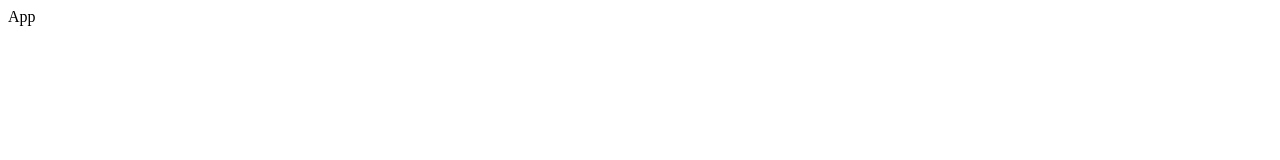
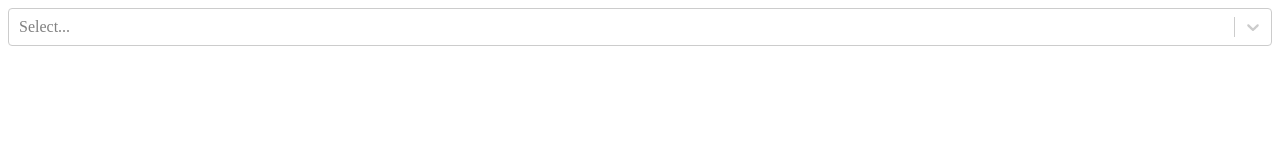
Before and after one commit to NazarDzneladze/react-budget-app, a React (Create React App) app: page / in a window 1280 px wide. Shown: the top 160 px of the page. Built offline with nearby package versions, Linux system fonts and the light colour scheme.

Commit message:
feat(p_4):add CurrencyContext.tsx, some interfaces and  emun. Also add CustomSelect componenet and a few folders for another components

```diff
--- a/src/App.tsx
+++ b/src/App.tsx
@@ -1,5 +1,10 @@
 import React from "react";
+import { CustomSelelct } from "./components/CustomSelect/CustomSelelct";
 
 export const App = () => {
-  return <div>App</div>;
+  return (
+    <div>
+      <CustomSelelct />
+    </div>
+  );
 };
--- /dev/null
+++ b/src/components/CustomSelect/CustomSelelct.tsx
@@ -0,0 +1,7 @@
+import Select from "react-select";
+import { useCurrenciesContext } from "../../context/CurrencyContext/CurrencyContext";
+
+export const CustomSelelct = () => {
+  const { currencies } = useCurrenciesContext();
+  return <Select options={currencies} isSearchable={false} isMulti={false} />;
+};
--- /dev/null
+++ b/src/config/Currency.ts
@@ -0,0 +1,14 @@
+export enum Currency {
+  USD = "$",
+  EUR = "€",
+  GBR = "£",
+}
+
+export interface ICurrency {
+  label: keyof typeof Currency;
+  value: Currency;
+}
+
+export interface ICurrencyContext {
+  currencies: ICurrency[];
+}
--- /dev/null
+++ b/src/context/CurrencyContext/CurrencyContext.tsx
@@ -0,0 +1,36 @@
+import { createContext, useContext, useState } from "react";
+import { Currency, ICurrencyContext } from "../../config/Currency";
+import { ICurrencyContextProviderProps } from "../../types";
+
+const CurrencyContext = createContext<ICurrencyContext>({} as ICurrencyContext);
+
+const useCurrencyContextValue = () => {
+  const [currencyContext, setCurrencyContext] = useState<ICurrencyContext>(() => ({
+    currencies: [
+      {
+        label: "USD",
+        value: Currency.USD,
+      },
+      {
+        label: "EUR",
+        value: Currency.EUR,
+      },
+      {
+        label: "GBR",
+        value: Currency.GBR,
+      },
+    ],
+  }));
+
+  return currencyContext;
+};
+
+export const useCurrenciesContext = () => useContext(CurrencyContext);
+
+export const CurrencyContextProvider = ({ children }: ICurrencyContextProviderProps) => {
+  return (
+    <CurrencyContext.Provider value={useCurrencyContextValue()}>
+      {children}
+    </CurrencyContext.Provider>
+  );
+};
--- a/src/index.tsx
+++ b/src/index.tsx
@@ -1,6 +1,11 @@
 import React from "react";
 import ReactDOM from "react-dom/client";
 import { App } from "./App";
+import { CurrencyContextProvider } from "./context/CurrencyContext/CurrencyContext";
 
 const root = ReactDOM.createRoot(document.getElementById("root") as HTMLElement);
-root.render(<App />);
+root.render(
+  <CurrencyContextProvider>
+    <App />
+  </CurrencyContextProvider>,
+);
--- /dev/null
+++ b/src/types.ts
@@ -0,0 +1,5 @@
+import { ReactNode } from "react";
+
+export interface ICurrencyContextProviderProps {
+	children: ReactNode;
+  }
```
Also changed, not shown: package.json (+6 -1 lines), 1 other file (tests, documents, lock files or other folders).
